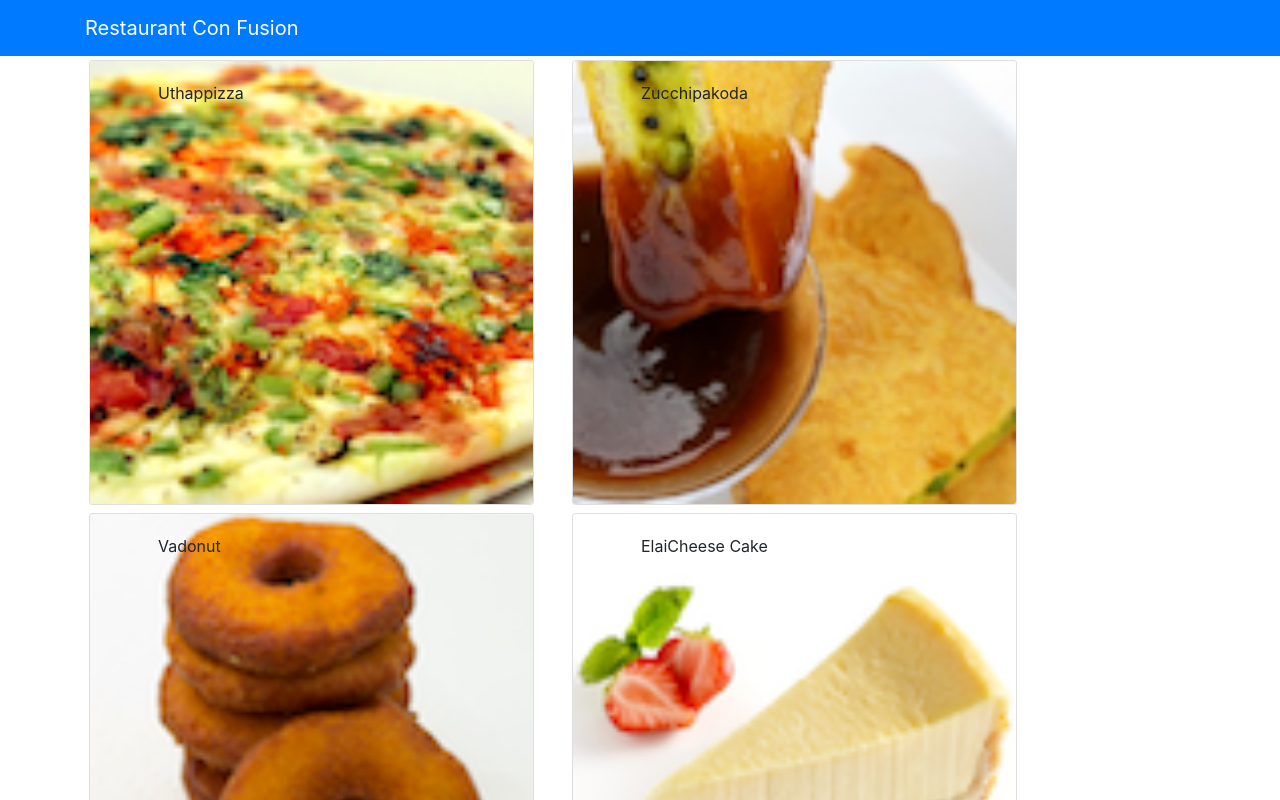
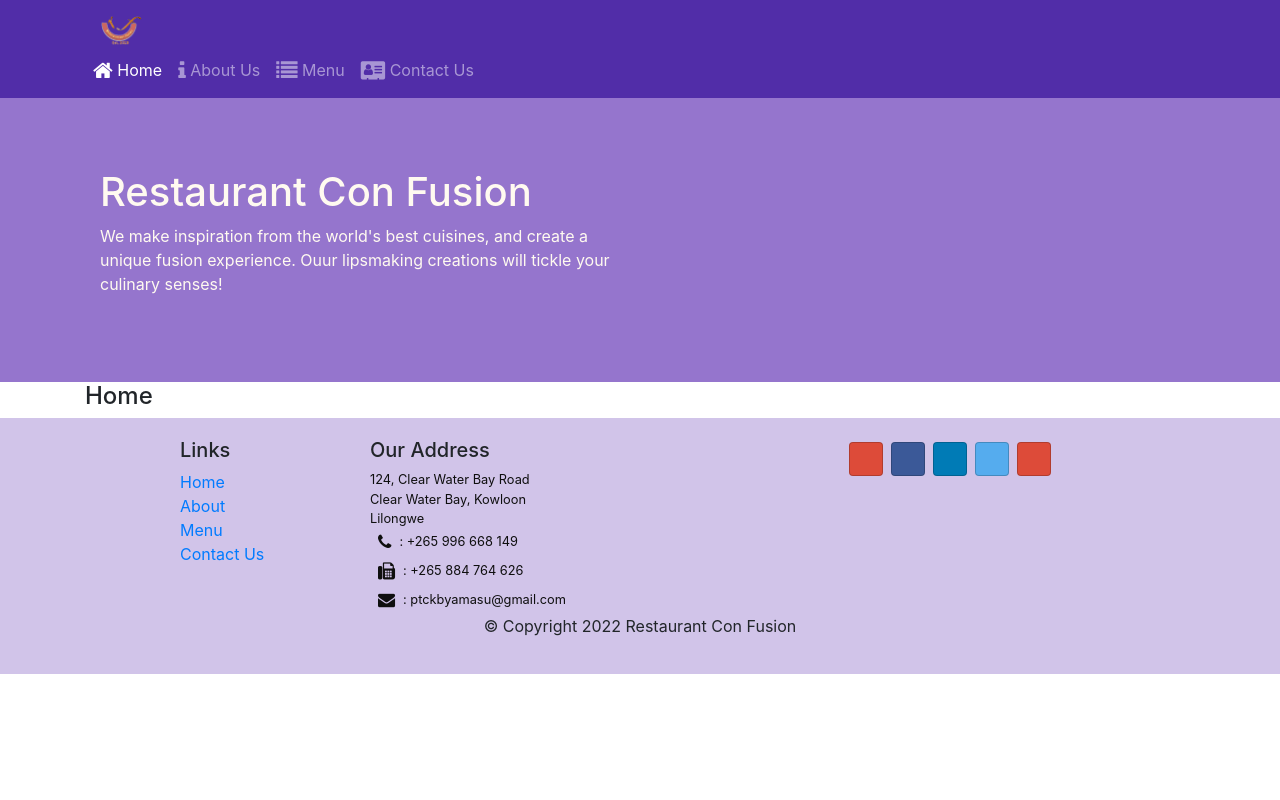
Before and after one commit to byamasu-patrick/SmartRestaurant, a React (Create React App) app: page /home in a window 1280 px wide. Shown: the top 800 px of the page. Built offline with nearby package versions, Linux system fonts and the light colour scheme.

Commit message:
React Router

```diff
--- a/package.json
+++ b/package.json
@@ -8,6 +8,7 @@
     "@testing-library/user-event": "^13.5.0",
     "bootstrap": "^4.0.0",
     "bootstrap-social": "^5.1.1",
+    "font-awesome": "^4.7.0",
     "react": "^17.0.2",
     "react-dom": "^17.0.2",
     "react-popper": "^2.2.5",
--- a/src/App.css
+++ b/src/App.css
@@ -1,38 +1,31 @@
-.App {
-  text-align: center;
+.row-header{
+  margin: 0px auto;
+  padding: 0px auto;
 }
 
-.App-logo {
-  height: 40vmin;
-  pointer-events: none;
+.row-content{
+  margin: 0px auto;
+  padding: 50px 0px 50px 0px;
+  border-bottom: 1px ridge;
+  min-height: 400px;
 }
-
-@media (prefers-reduced-motion: no-preference) {
-  .App-logo {
-    animation: App-logo-spin infinite 20s linear;
-  }
+.footer{
+  background-color: #D1C4E9;
+  margin: 0px auto;
+  padding: 20px 0px 20px 0px;
 }
-
-.App-header {
-  background-color: #282c34;
-  min-height: 100vh;
-  display: flex;
-  flex-direction: column;
-  align-items: center;
-  justify-content: center;
-  font-size: calc(10px + 2vmin);
-  color: white;
+.jumbotron{
+  padding: 70px 30px 70px;
+  margin: 0px auto;
+  background: #9575CD;
+  color: floralwhite;
+  border-radius: 0px;
 }
-
-.App-link {
-  color: #61dafb;
+address{
+  font-size: 80%;
+  margin: 0px;
+  color: #0f0f0f
 }
-
-@keyframes App-logo-spin {
-  from {
-    transform: rotate(0deg);
-  }
-  to {
-    transform: rotate(360deg);
-  }
+.navbar-dark{
+  background-color: #512DA8;
 }
--- a/src/App.js
+++ b/src/App.js
@@ -1,14 +1,17 @@
 import React, { Component } from 'react';
 import Main from './components/MainComponent';
-import 'bootstrap/dist/css/bootstrap.min.css';
 import './App.css';
+import { BrowserRouter } from 'react-router-dom';
+
 
 class App extends Component {
   render(){
     return (
-      <div>
-        <Main/>
-      </div>
+      <BrowserRouter>
+        <div>
+          <Main/>
+        </div>
+      </BrowserRouter>
     );
   }
 }
--- a/src/components/DishdetailComponent.js
+++ b/src/components/DishdetailComponent.js
@@ -27,12 +27,10 @@ class Dishdetail extends Component{
            const comments = dish.comments;
             const commentsData = comments.map((comment) => {
                 return (
-                    <div className = "container">
-                        <li key = { comment.id }>
+                    <div className = "container" key = { comment.id }>
+                        <li>
                         <p>{ comment.comment }</p>
-                        <p> -- { comment.author },
-                        {
-                            new Intl.DateTimeFormat('en-US',
+                        <p> -- { comment.author }, { new Intl.DateTimeFormat('en-US',
                             { year:'numeric', month: 'short', day: '2-digit' })
                             .format(new Date(Date.parse(comment.date))) }</p>
                         </li>
--- /dev/null
+++ b/src/components/FooterComponent.js
@@ -0,0 +1,48 @@
+import React from 'react';
+import { Link } from 'react-router-dom';
+
+function Footer(props){
+    return (
+        <div className = "footer">
+           <div className = "container">
+                <div className ="row justify-content-center">
+                    <div className = "col-4 offset-1 col-sm-2">
+                        <h5>Links</h5>
+                        <ul className = "list-unstyled">
+                            <li><Link to = "/home">Home</Link></li>
+                            <li><Link to = "/aboutus" >About</Link></li>
+                            <li><Link to = "/menu">Menu</Link></li>
+                            <li><Link to = "/contactus">Contact Us</Link></li>
+                        </ul>
+                    </div>
+                    <div className = "col-7 col-sm-5">
+                        <h5>Our Address</h5>
+                        <address>
+                            124, Clear Water Bay Road <br/>
+                            Clear Water Bay, Kowloon<br/>
+                            Lilongwe <br/>
+                            <li className = "fa fa-phone fa-lg m-2"></li>: +265 996 668 149<br/>
+                            <li className = "fa fa-fax fa-lg m-2"></li>: +265 884 764 626<br/>
+                            <li className = "fa fa-envelope fa-lg m-2"></li>: <a>ptckbyamasu@gmail.com </a>
+                        </address>
+                    </div>
+                    <div className = "col-12 col-sm-4 align">
+                        <a className = "btn btn-social-icon btn-google m-1"></a>
+                        <a className = "btn btn-social-icon btn-facebook m-1"></a>
+                        <a className = "btn btn-social-icon btn-linkedin m-1"></a>
+                        <a className = "btn btn-social-icon btn-twitter m-1"></a>
+                        <a className = "btn btn-social-icon btn-google m-1"></a>
+                        <a className = "btn btn-social-icon m-1" href = "mailto: confusionrestaurant@gmail.com"></a>
+                    </div>
+                </div>
+           </div>
+           <div className = "row justify-content-center">
+               <div className = "col-auto">
+                   <p>© Copyright 2022 Restaurant Con Fusion </p>
+               </div>
+           </div>
+        </div>
+    );
+}
+
+export default Footer;
--- /dev/null
+++ b/src/components/HeaderComponent.js
@@ -0,0 +1,68 @@
+import React, { Component } from 'react';
+import { Navbar, NavbarBrand, Nav, NavbarToggler, Collapse, NavItem } from 'reactstrap';
+import { NavLink } from 'react-router-dom';
+
+class Header extends Component{
+    constructor(props){
+        super(props);
+        this.state = {
+            isNavOpen: false
+        }
+        this.toggleNave =  this.toggleNave.bind(this);
+    }
+    toggleNave(){
+        this.setState({
+            isNavOpen: !this.state.isNavOpen
+        })
+    }
+    render(){
+        return (
+            <React.Fragment>
+                <Navbar dark expand = "md">
+                    <div className = "container">
+                        <NavbarToggler onClick = { this.toggleNave }></NavbarToggler>
+                        <NavbarBrand className = "mr-auto" href = "/">
+                            <img src = "assets/images/logo.png" height = "30" width = "41" alt = "Restaurant Con Fusion" className = "ml-3" />
+                        </NavbarBrand>
+                        <Collapse isOpen = { this.state.isNavOpen } navbar>
+                            <Nav navbar>
+                                <NavItem >
+                                    <NavLink className = "nav-link" to = "/home" >
+                                        <span className = "fa fa-home fa-lg"></span> Home
+                                    </NavLink>
+                                </NavItem>
+                                <NavItem >
+                                    <NavLink className = "nav-link" to = "/aboutus" >
+                                        <span className = "fa fa-info fa-lg"></span> About Us
+                                    </NavLink>
+                                </NavItem>
+                                <NavItem >
+                                    <NavLink className = "nav-link" to = "/menu" >
+                                        <span className = "fa fa-list fa-lg"></span> Menu
+                                    </NavLink>
+                                </NavItem>
+                                <NavItem >
+                                    <NavLink className = "nav-link" to = "/contactus" >
+                                        <span className = "fa fa-address-card fa-lg"></span> Contact Us
+                                    </NavLink>
+                                </NavItem>
+                            </Nav>
+                        </Collapse>
+                    </div>
+                </Navbar>
+                <div className = "jumbotron">
+                    <div className = "container">
+                        <div className = "row row-header">
+                            <div className = "col-12 col-sm-6">
+                                <h1>Restaurant Con Fusion</h1>
+                                <p>We make inspiration from the world's best cuisines, and create a unique fusion experience. Ouur lipsmaking creations will tickle your culinary senses!</p>
+                            </div>
+                        </div>
+                    </div>
+                </div>
+            </React.Fragment>
+        );
+    }
+}
+
+export default Header;
--- /dev/null
+++ b/src/components/HomeComponent.js
@@ -0,0 +1,11 @@
+import React, { Component } from 'react';
+
+function Home(props){
+    return (
+        <div className = "container">
+            <h4>Home</h4>
+        </div>
+    );
+}
+
+export default Home;
--- a/src/components/MainComponent.js
+++ b/src/components/MainComponent.js
@@ -1,31 +1,35 @@
 import React, { Component } from 'react';
-import { Navbar, NavbarBrand } from 'reactstrap';
 import Menu from './MenuComponent';
 import Dishdetail from './DishdetailComponent';
+import Home from './HomeComponent'
+import Header from './HeaderComponent';
+import Footer from './FooterComponent';
 import { DISHES } from '../shared/dishes';
+import { Switch, Route, Redirect } from 'react-router-dom';
 
 class Main extends Component {
     constructor(props){
         super(props);
         this.state = {
-        dishes: DISHES,
-        selectedDish: null
+            dishes: DISHES
+        }
+    }
+
+    render(){
+        const HomePage = () => {
+            return (
+                <Home />
+            );
         };
-    }
-    onDishSelect(dishId){
-        this.setState({ selectedDish: dishId });
-    }
-    render(){
         return (
         <div>
-            <Navbar dark color = "primary">
-            <div className = "container">
-                <NavbarBrand href = "/">Restaurant Con Fusion</NavbarBrand>
-            </div>
-            </Navbar>
-            <Menu  dishes = { this.state.dishes } onClick = { (dishId) => this.onDishSelect(dishId) }/>
-
-            <Dishdetail dish = { this.state.dishes.filter((dish) => dish.id === this.state.selectedDish )[0] }/>
+            <Header/>
+            <Switch>
+                <Route path = "/home" component = { HomePage } />
+                <Route exact path ="/menu" component = { () => <Menu dishes = {this.state.dishes} /> } />
+                <Redirect to = "/home" />
+            </Switch>
+            <Footer/>
         </div>
         );
     }
--- a/src/index.js
+++ b/src/index.js
@@ -1,6 +1,9 @@
 import React from 'react';
 import ReactDOM from 'react-dom';
 import './index.css';
+import 'bootstrap/dist/css/bootstrap.min.css';
+import 'font-awesome/css/font-awesome.min.css';
+import 'bootstrap-social/bootstrap-social.css'
 import App from './App';
 import reportWebVitals from './reportWebVitals';
 
```
Also changed, not shown: 1 other file (tests, documents, lock files or other folders).
